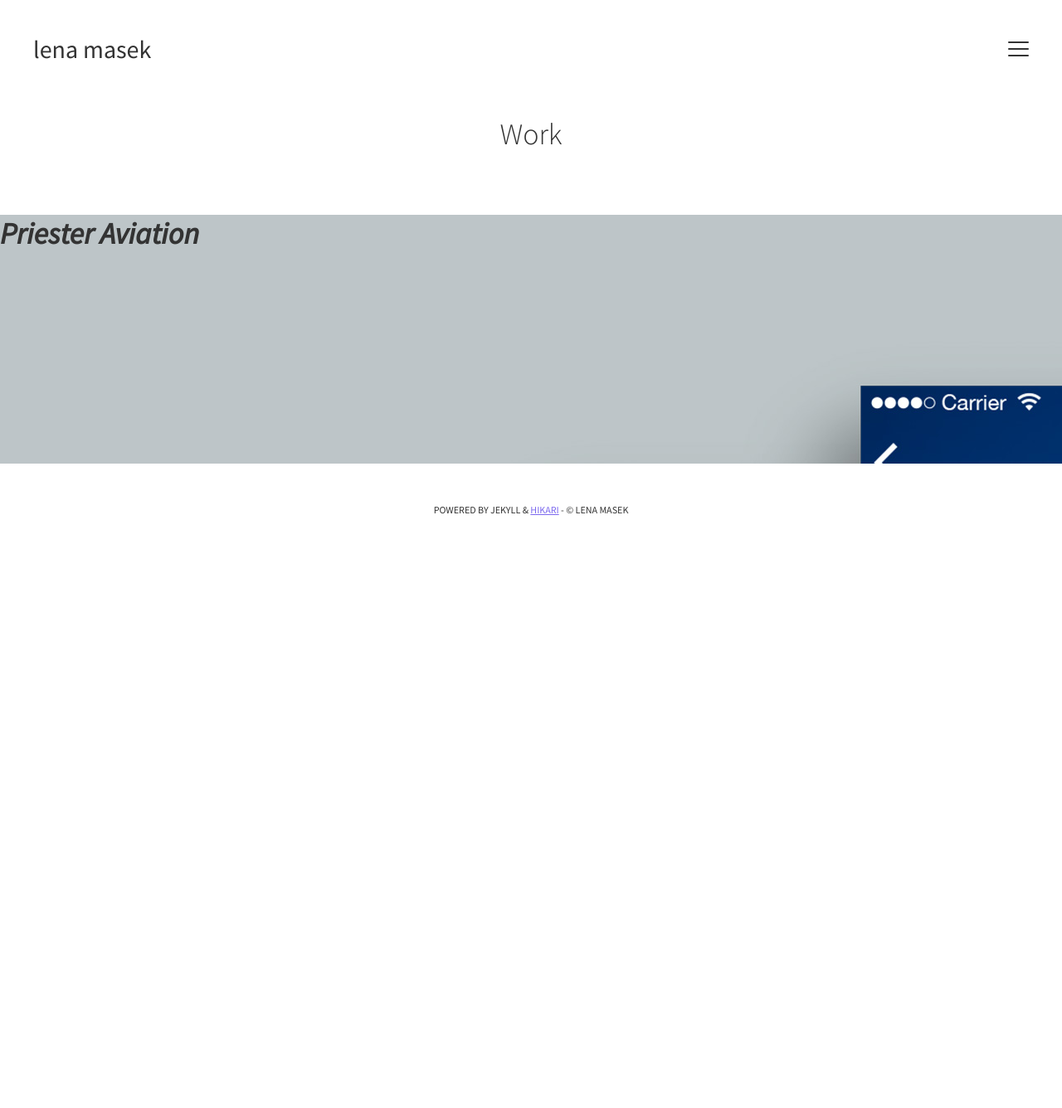
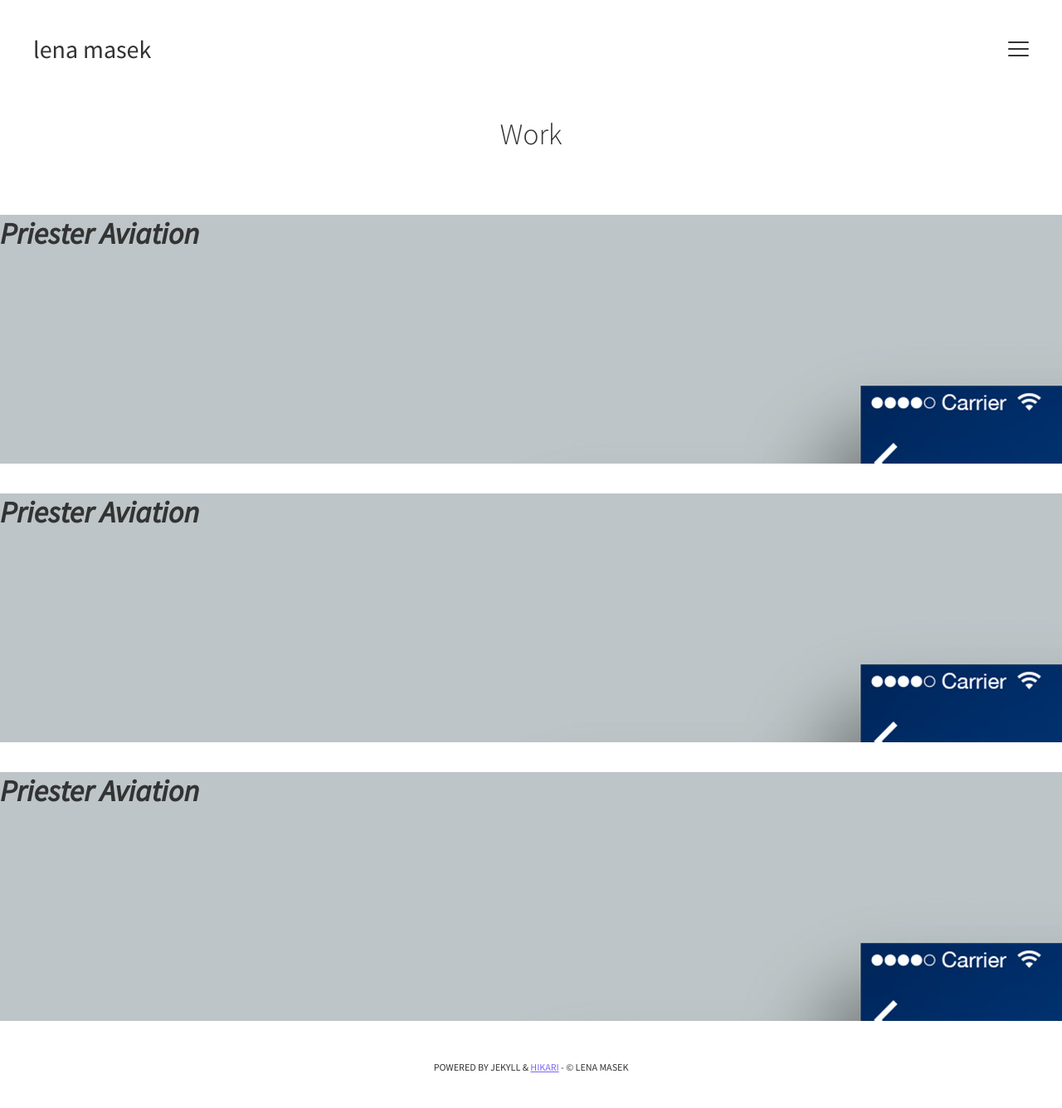
Before and after one commit to lenamasek/lenamasek.github.io, a Jekyll site: the page built from work/index.html, in a window 1280 px wide. Shown: the whole page at 83% size. Built offline with Jekyll 4.4.1, drawn with Linux system fonts in a browser that asks for light colours; before the commit the page ends 900 px from its top, so only the background shows below that.

Commit message:
work page more

```diff
--- a/work/index.html
+++ b/work/index.html
@@ -15,6 +15,15 @@
 		<h2>Priester Aviation</h2>
 	</div>
 
+<div class="span_6_of_6 work-bg" id="priester">
+
+		<h2>Priester Aviation</h2>
+	</div>
+
+	<div class="span_6_of_6 work-bg" id="priester">
+
+		<h2>Priester Aviation</h2>
+	</div>
 
 
 </div>
```
